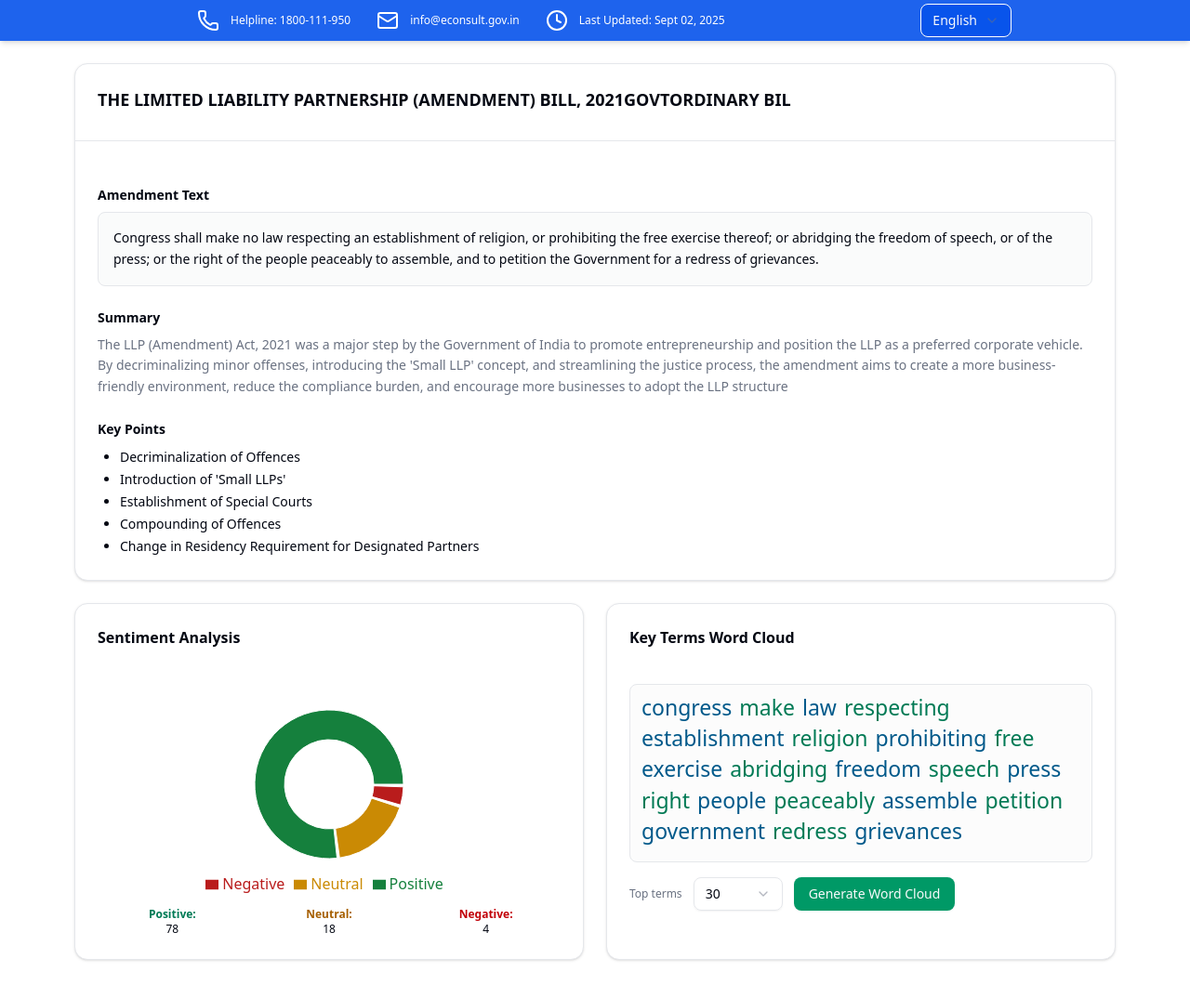
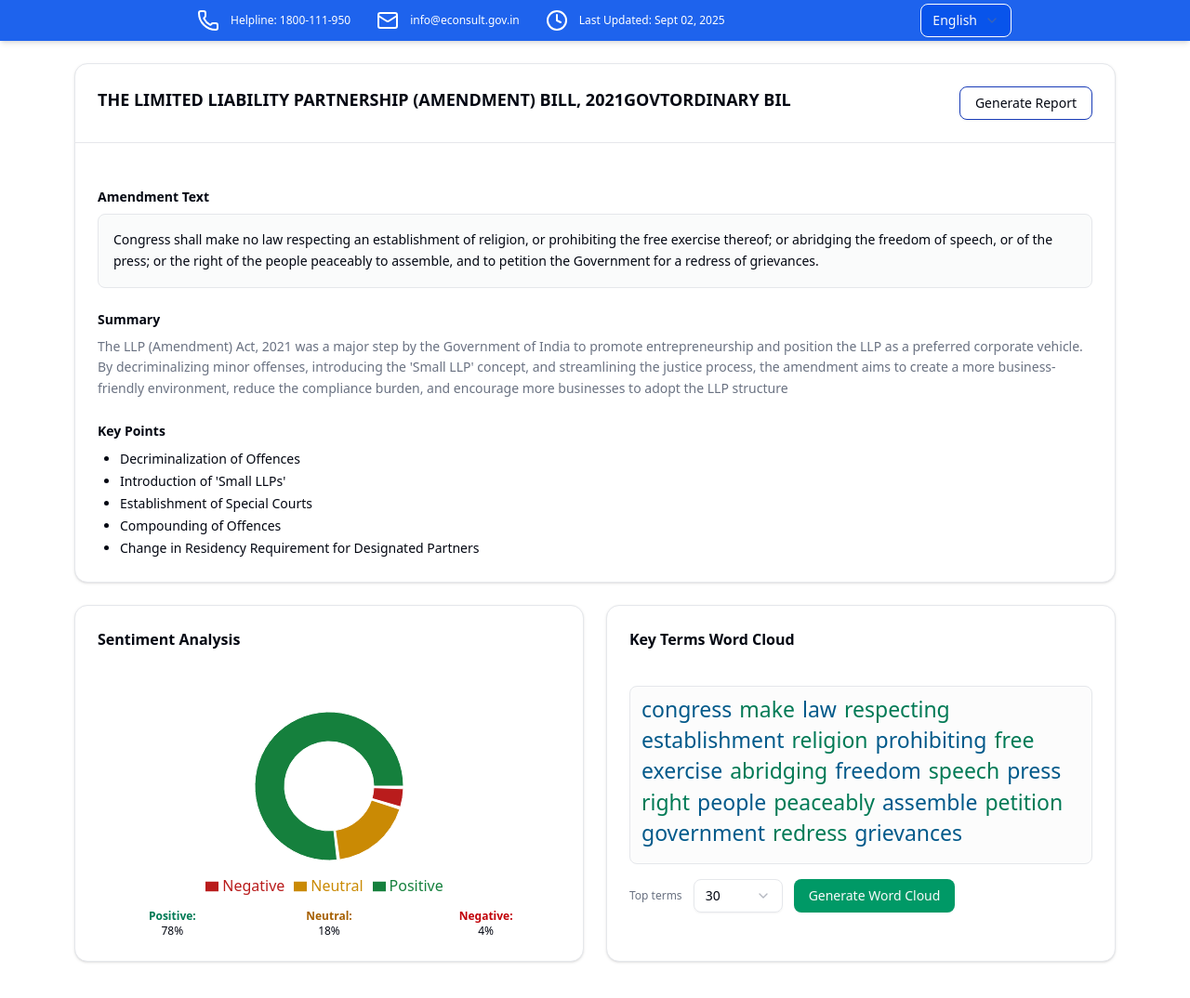
Before and after one commit to Souvikarjun/sean, a Next.js app: page /latest/amendments/1 in a window 1280 px wide. Shown: the whole page at 93% size. Built offline with nearby package versions, Linux system fonts and the light colour scheme.

Commit message:
Genarate button added

```diff
--- a/app/latest/amendments/[id]/page.tsx
+++ b/app/latest/amendments/[id]/page.tsx
@@ -358,8 +358,9 @@ function Header() {
 function AmendmentDetails({ amendment }: { amendment: Amendment }) {
   return (
     <Card>
-      <CardHeader className="border-b pb-4">
+      <CardHeader className="border-b pb-4 flex justify-between">
         <CardTitle className="text-lg">{amendment.title}</CardTitle>
+        <Button variant="outline" className="border-blue-800">Generate Report</Button>
       </CardHeader>
       <CardContent className="space-y-6 pt-6">
         <section className="space-y-2">
@@ -417,15 +418,15 @@ function SentimentCard({ amendment }: { amendment: Amendment }) {
         <div className="mt-2 grid grid-cols-3 gap-2 text-center text-xs">
           <div>
             <div className="font-semibold text-emerald-700">Positive:</div>
-            <div>{amendment.positive}</div>
+            <div>{amendment.positive}%</div>
           </div>
           <div>
             <div className="font-semibold text-yellow-700">Neutral:</div>
-            <div>{amendment.negative}</div>
+            <div>{amendment.negative}%</div>
           </div>
           <div>
             <div className="font-semibold text-red-700">Negative:</div>
-            <div>{amendment.neutral}</div>
+            <div>{amendment.neutral}%</div>
           </div>
         </div>
       </CardContent>
```
